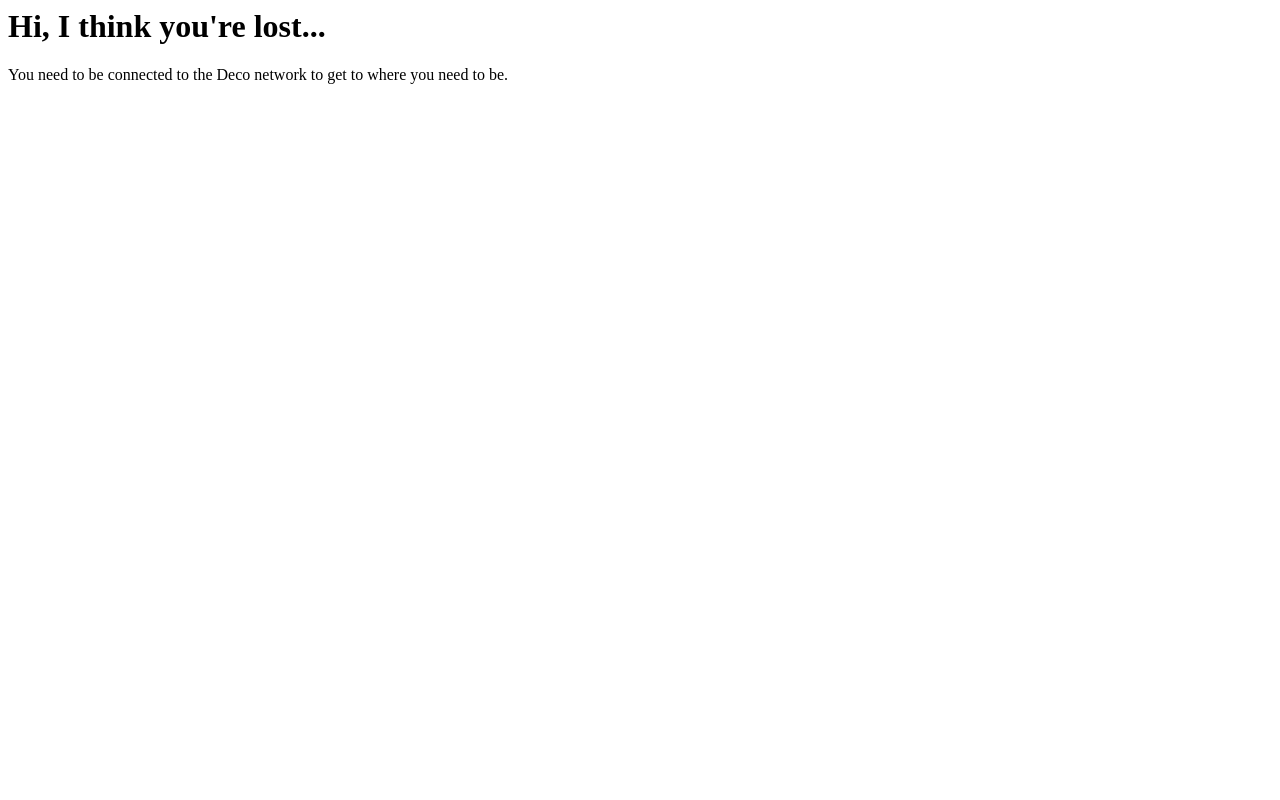
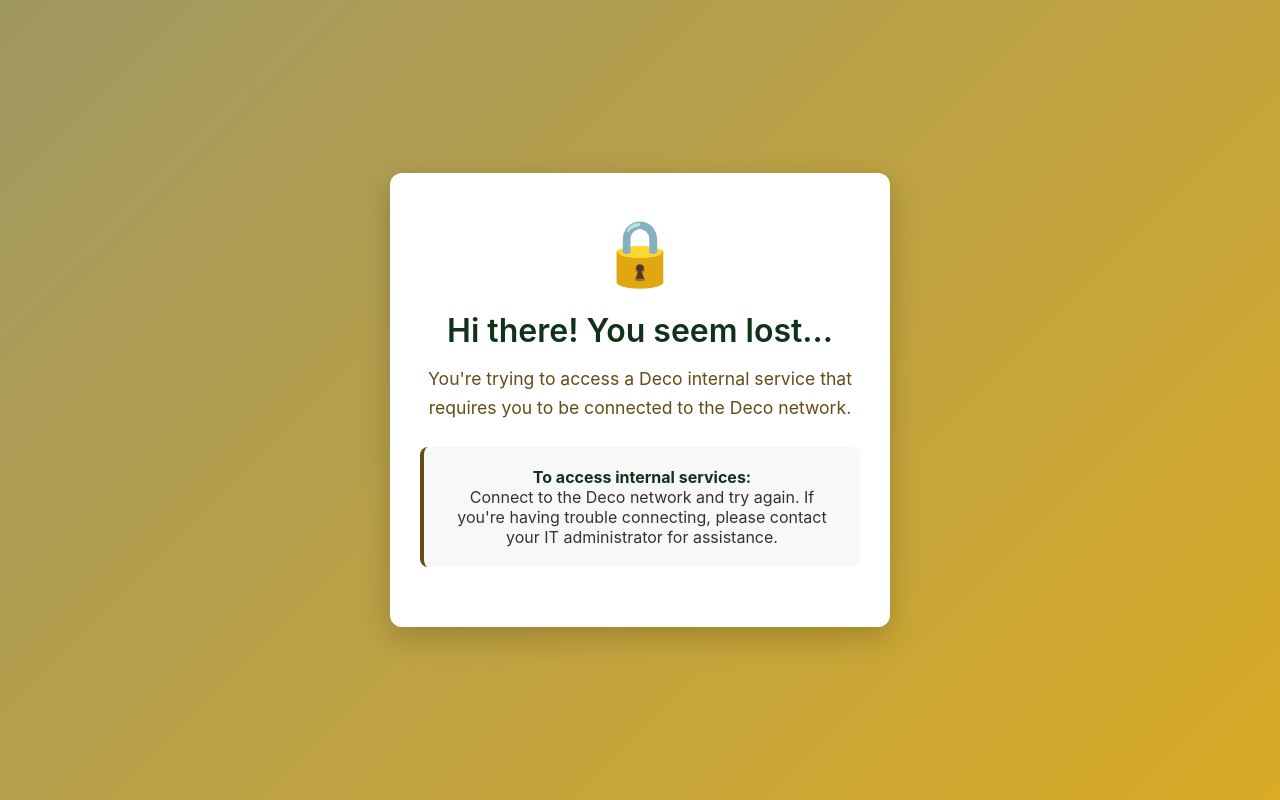
Before and after one commit to relaxdiego/internal.decomach.com, a plain HTML site: page index.html in a window 1280 px wide. Drawn offline with Linux system fonts and the light colour scheme.

Commit message:
Create network access required HTML page

```diff
--- a/index.html
+++ b/index.html
@@ -1,3 +1,114 @@
-<h1>Hi, I think you're lost...</h1>
+<!doctype html>
+<html lang="en">
+  <head>
+    <meta charset="UTF-8" />
+    <meta name="viewport" content="width=device-width, initial-scale=1.0" />
+    <title>Deco Internal Services - Network Access Required</title>
+    <style>
+      * {
+        margin: 0;
+        padding: 0;
+        box-sizing: border-box;
+      }
 
-You need to be connected to the Deco network to get to where you need to be.
+      body {
+        font-family:
+          -apple-system, BlinkMacSystemFont, "Segoe UI", Roboto, Oxygen, Ubuntu,
+          Cantarell, sans-serif;
+        background: linear-gradient(135deg, #a09862 0%, #d9ab26 100%);
+        min-height: 100vh;
+        display: flex;
+        align-items: center;
+        justify-content: center;
+        padding: 20px;
+        color: #333;
+      }
+
+      .container {
+        background: white;
+        border-radius: 12px;
+        padding: 40px 30px;
+        text-align: center;
+        box-shadow: 0 10px 30px rgba(0, 0, 0, 0.2);
+        max-width: 500px;
+        width: 100%;
+      }
+
+      .icon {
+        font-size: 4rem;
+        margin-bottom: 20px;
+      }
+
+      h1 {
+        font-size: 2rem;
+        color: #10321a;
+        margin-bottom: 15px;
+        font-weight: 600;
+      }
+
+      .message {
+        font-size: 1.1rem;
+        color: #634c15;
+        line-height: 1.6;
+        margin-bottom: 25px;
+      }
+
+      .network-info {
+        background: #f8f8f8;
+        border-radius: 8px;
+        padding: 20px;
+        margin: 20px 0;
+        border-left: 4px solid #634c15;
+      }
+
+      .network-info strong {
+        color: #10321a;
+      }
+
+      .network-info {
+        color: #333;
+      }
+
+      .help-text {
+        font-size: 0.9rem;
+        color: #768a85;
+        margin-top: 20px;
+        font-style: italic;
+      }
+
+      @media (max-width: 480px) {
+        .container {
+          padding: 30px 20px;
+        }
+
+        h1 {
+          font-size: 1.5rem;
+        }
+
+        .message {
+          font-size: 1rem;
+        }
+
+        .icon {
+          font-size: 3rem;
+        }
+      }
+    </style>
+  </head>
+  <body>
+    <div class="container">
+      <div class="icon">🔒</div>
+      <h1>Hi there! You seem lost...</h1>
+      <p class="message">
+        You're trying to access a Deco internal service that requires you to be
+        connected to the Deco network.
+      </p>
+
+      <div class="network-info">
+        <strong>To access internal services:</strong><br />
+        Connect to the Deco network and try again. If you're having trouble
+        connecting, please contact your IT administrator for assistance.
+      </div>
+    </div>
+  </body>
+</html>
```
